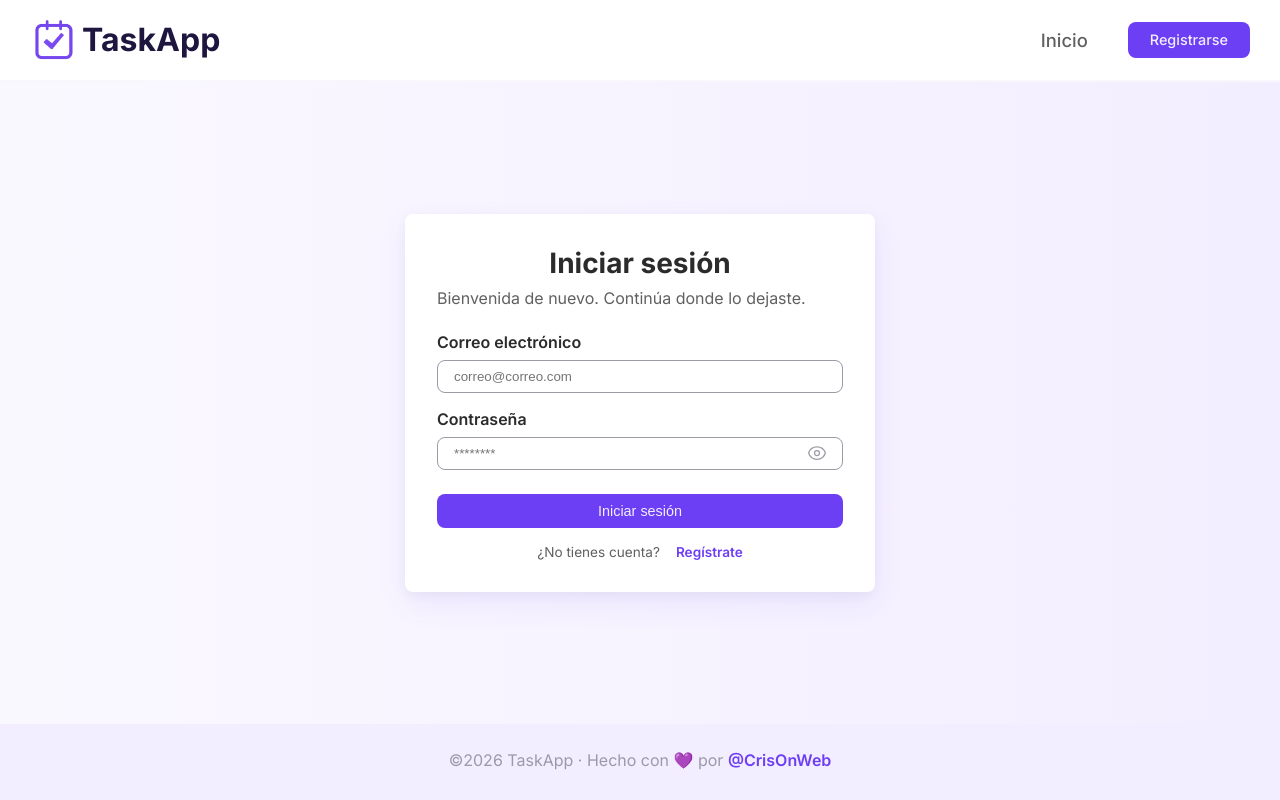
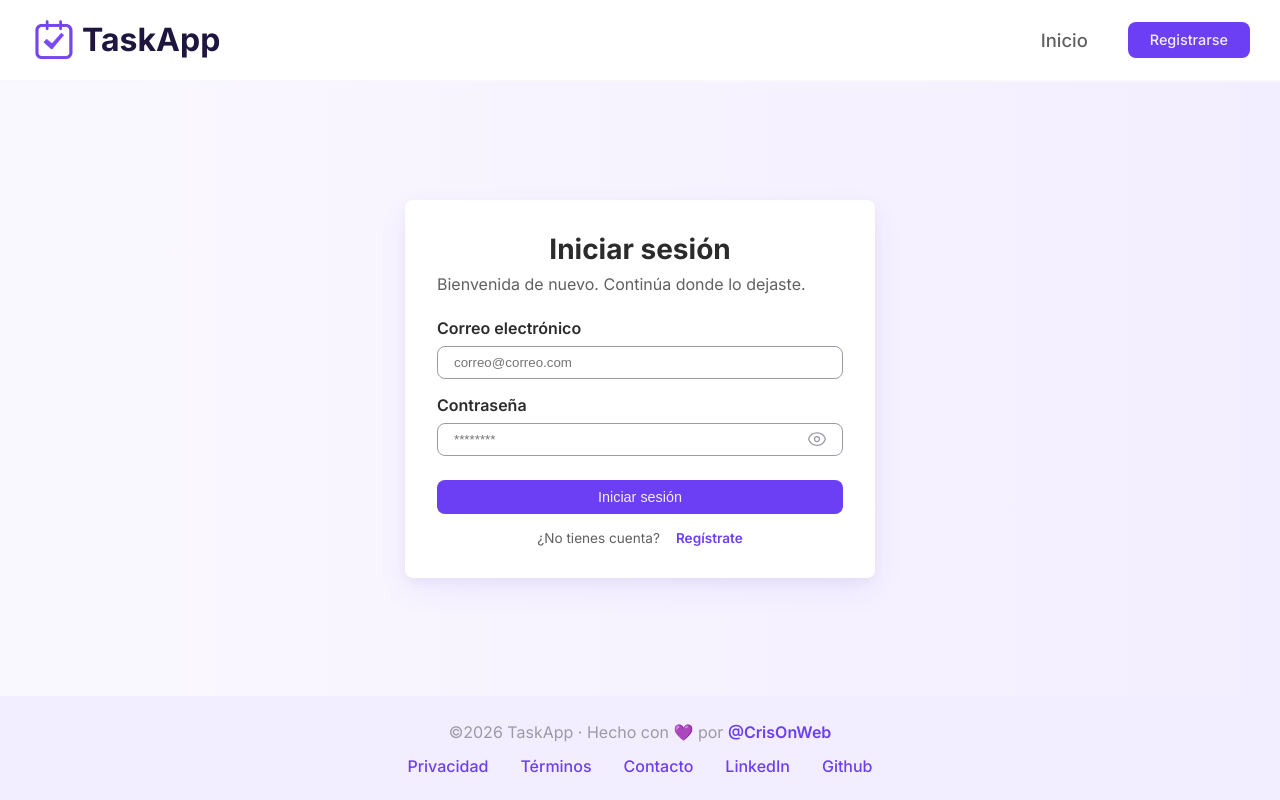
Before and after one commit to CrisOnWeb/TaskApp, a React (Vite) app in the folder FRONTEND/: page /login in a window 1280 px wide. Built offline with nearby package versions, Linux system fonts and the light colour scheme.

Commit message:
Added menu in footer component.

```diff
--- a/FRONTEND/src/components/Footer/Footer.jsx
+++ b/FRONTEND/src/components/Footer/Footer.jsx
@@ -1,4 +1,5 @@
 import './Footer.scss';
+import { NavLink } from 'react-router-dom';
 
 const Footer = () => {
   return (
@@ -15,6 +16,45 @@ const Footer = () => {
             @CrisOnWeb
           </a>
         </p>
+        <nav className="footer__nav">
+          <ul className="footer__list">
+            <li className="footer__item">
+              <NavLink className="footer__link" to="/privacy">
+                Privacidad
+              </NavLink>
+            </li>
+            <li className="footer__item">
+              <NavLink className="footer__link" to="/terms">
+                Términos
+              </NavLink>
+            </li>
+            <li className="footer__item">
+              <NavLink className="footer__link" to="/contact">
+                Contacto
+              </NavLink>
+            </li>
+            <li className="footer__item">
+              <a
+                className="footer__link"
+                href="www.linkedin.com/in/cristinaporteiro"
+                target="_blank"
+                rel="noreferrer noopener"
+              >
+                LinkedIn
+              </a>
+            </li>
+            <li className="footer__item">
+              <a
+                className="footer__link"
+                href="https://github.com/CrisOnWeb/TaskApp"
+                target="_blank"
+                rel="noreferrer noopener"
+              >
+                Github
+              </a>
+            </li>
+          </ul>
+        </nav>
       </div>
     </footer>
   );
--- a/FRONTEND/src/components/Footer/Footer.scss
+++ b/FRONTEND/src/components/Footer/Footer.scss
@@ -2,6 +2,10 @@
   background-color: var(--color-brand-light);
 
   &__inner {
+    display: flex;
+    flex-direction: column;
+    justify-content: center;
+    align-items: center;
     padding-block: var(--spacing-lg);
     padding-inline: var(--spacing-lg);
   }
@@ -29,4 +33,33 @@
       border-bottom: 2px solid var(--color-brand);
     }
   }
+
+  &__nav {
+    margin-top: var(--spacing-sm);
+  }
+
+  &__list {
+    display: flex;
+    flex-direction: column;
+    gap: var(--spacing-sm);
+    list-style-type: none;
+
+    @media (width > 768px) {
+      flex-direction: row;
+      gap: var(--spacing-xl);
+    }
+  }
+
+  &__link {
+    display: inline-block;
+    color: var(--color-brand);
+    font-weight: 500;
+    text-decoration-line: none;
+    transition: transform 0.2s ease-in;
+    cursor: pointer;
+
+    &:hover {
+      transform: translateY(-2px);
+    }
+  }
 }
```
